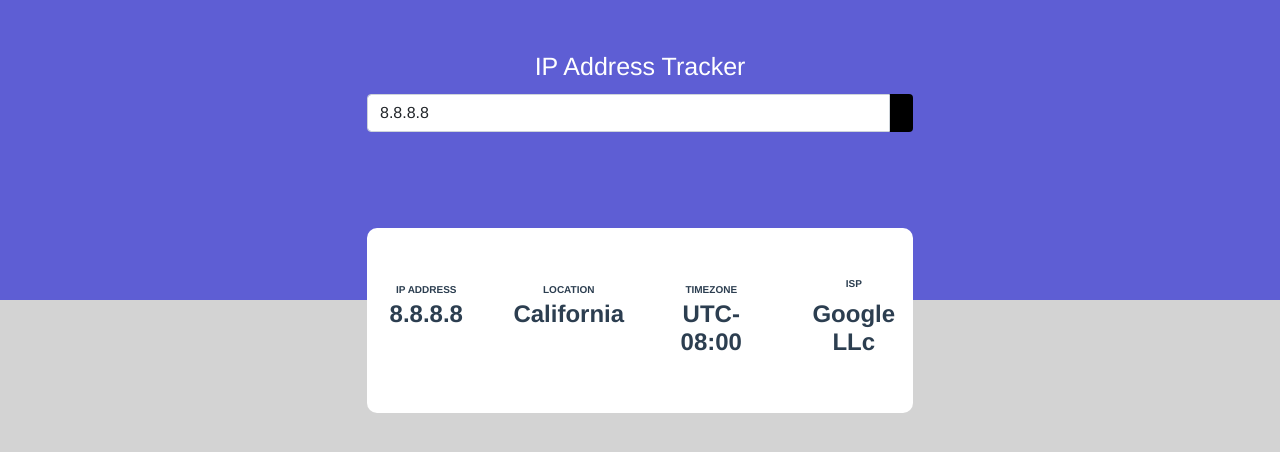
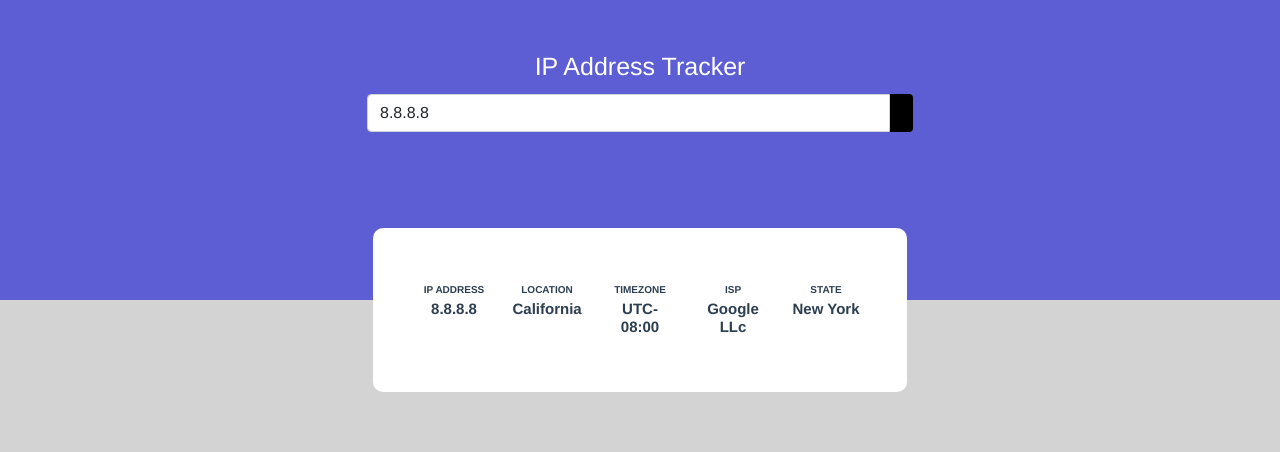
Before and after one commit to austinziza/ip-tracker, a Vue app: page / in a window 1280 px wide. Shown: the top 452 px of the page. Built offline with nearby package versions, Linux system fonts and the light colour scheme; some icons are missing.

Commit message:
add new field 'State'

```diff
--- a/src/views/Home.vue
+++ b/src/views/Home.vue
@@ -10,31 +10,45 @@
     </div>
   </div>
 
-    <div  class="row pt-5 ipDetails">
-      <div class= "col-xl-6 offset-xl-3 col-lg-6 offset-lg-3 col-md-6 offset-md-3 col-sm-12 position-relative">
+    <div class="container">
+    <div  class="row pt-5">
+      <div class= "col-xl-6 offset-xl-3 col-lg-6 offset-lg-3 col-md-6 offset-md-3 col-sm-12">
         <div style="background-color: white; border-radius: 10px">
           <div class="row pt-5 pb-5">
-            <div class="col-lg-3 col-md-12 col-sm-12">
-              <span class="title text-start">IP ADDRESS</span><br/>
-              <h4>{{ip}}</h4>
+
+            <div class="col-lg-1 col-md-12 col-sm-12">
             </div>
 
-            <div class="col-lg-3 col-md-12 col-sm-12">
-              <span class="title text-start">LOCATION</span><br/>
-              <h4>California</h4>
+            <div class="col-lg-2 col-md-12 col-sm-12">
+              <span class="title">IP ADDRESS</span><br/>
+              <h5>{{ip}}</h5>
             </div>
 
-            <div class="col-lg-3 col-md-12 col-sm-12">
-              <span class="title text-start">TIMEZONE</span><br/>
-              <h4>UTC-08:00</h4>
+            <div class="col-lg-2 col-md-12 col-sm-12">
+              <span class="title">LOCATION</span><br/>
+              <h5>California</h5>
             </div>
 
-            <div class="col-lg-3 col-md-12 col-sm-12">
-              <span class="title float-start col-12">ISP</span><br/>
-              <h4 class="col-12">Google LLc</h4>
+            <div class="col-lg-2 col-md-12 col-sm-12">
+              <span class="title ">TIMEZONE</span><br/>
+              <h5>UTC-08:00</h5>
+            </div>
+
+            <div class="col-lg-2 col-md-12 col-sm-12">
+              <span class="title">ISP</span><br/>
+              <h5>Google LLc</h5>
+            </div>
+
+            <div class="col-lg-2 col-md-12 col-sm-12">
+              <span class="title">STATE</span><br/>
+              <h5>New York</h5>
+            </div>
+
+            <div class="col-lg-1 col-md-12 col-sm-12">
             </div>
 
           </div>
+        </div>
 
         </div>
       </div>
@@ -64,23 +78,13 @@ export default {
   cursor: pointer;
 }
 
-h4{
-  font-weight: bold;
+h5{
+  font-size: 15px;
+  font-weight: bolder;
 }
 
 .title{
   font-size: 10px;
   font-weight: bold;
 }
-/*
-
-.ipDetails{
-  position: fixed;
-  z-index: 300000;
-  width: 100%;
-  left: 0 !important;
-  top: 150px;
-  margin-right: 0px!important;
-}
-*/
 </style>
```
